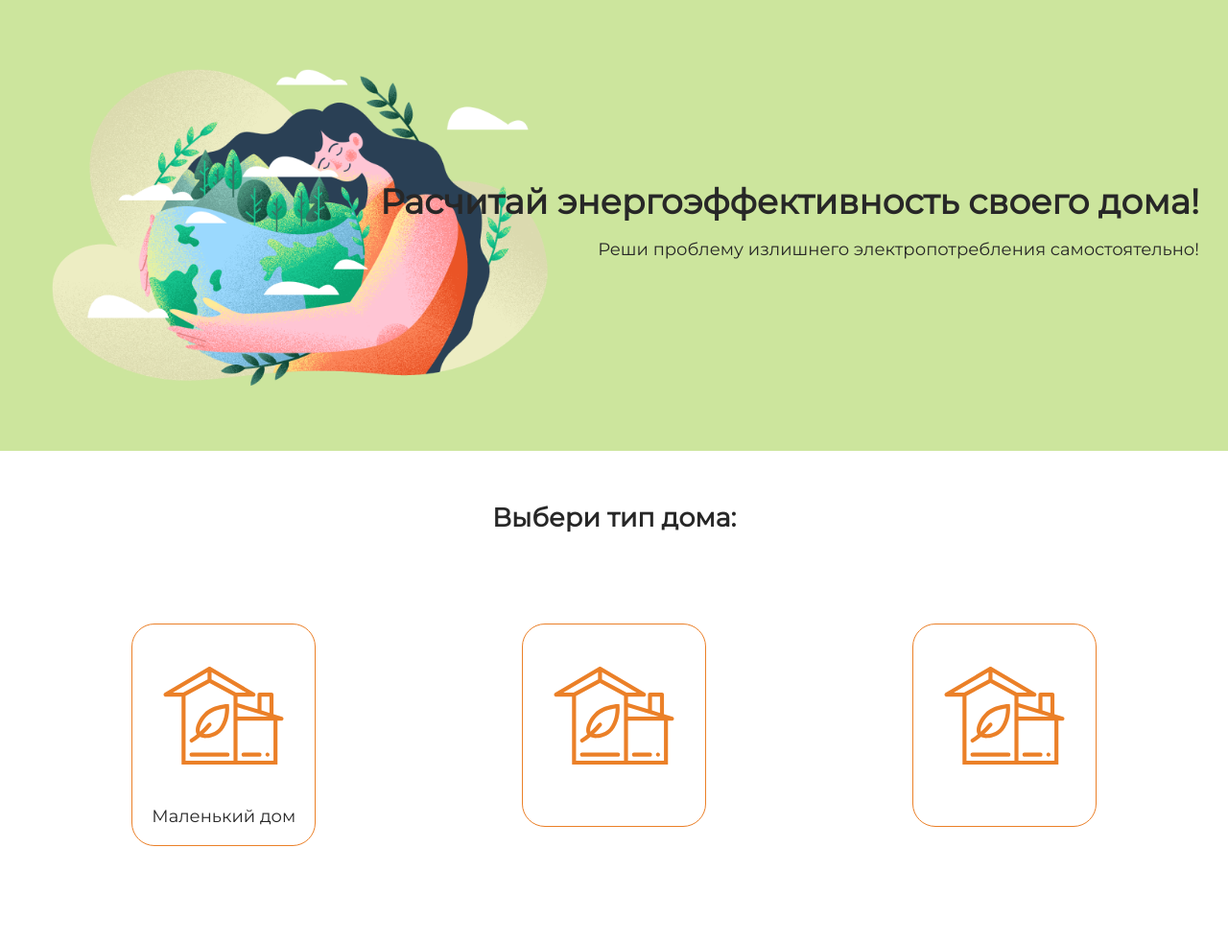
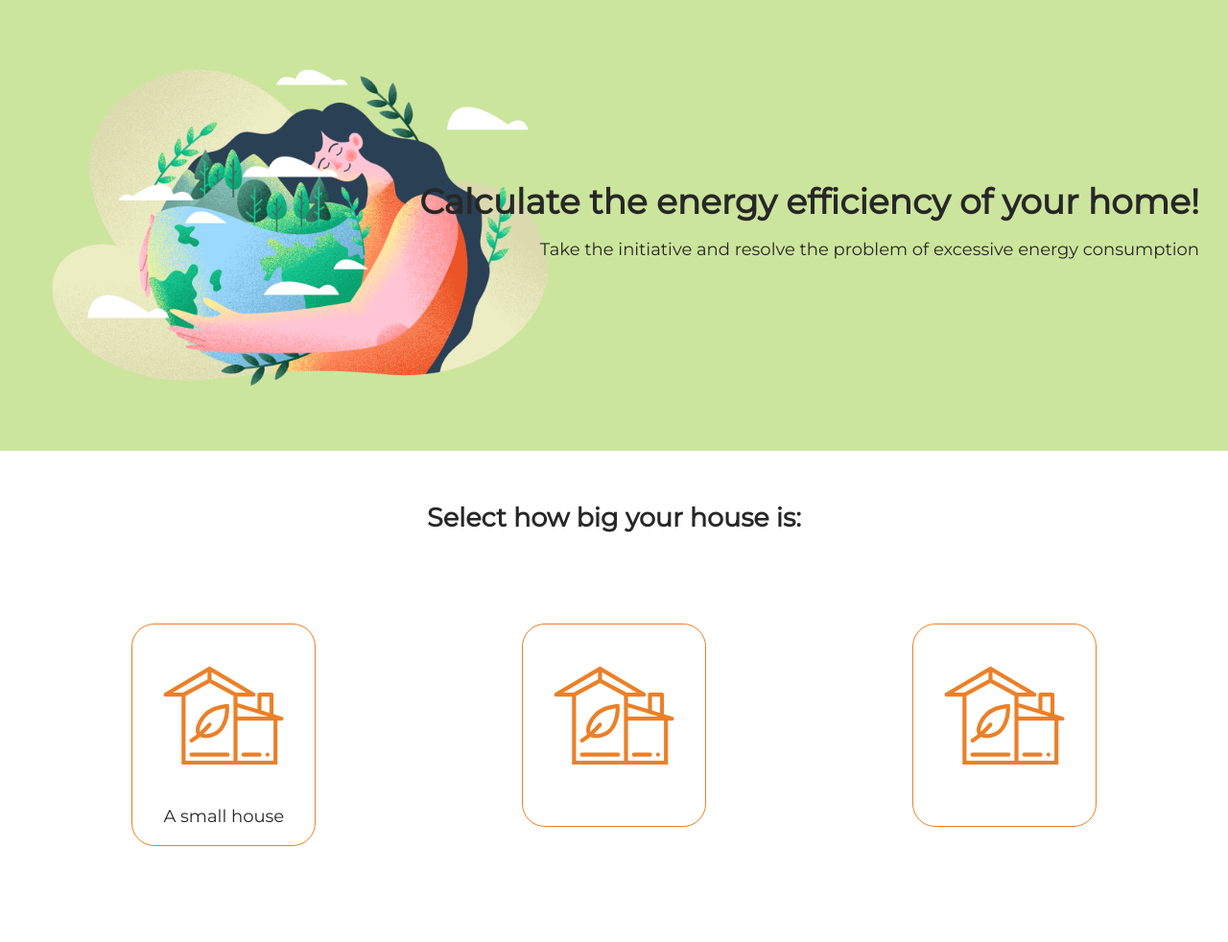
Before and after one commit to giulianotattico/calculator_itl, a Flask app: page / in a window 1280 px wide. Shown: the whole page at 96% size. Run offline with Flask 3, Linux system fonts and the light colour scheme.

Commit message:
Update index.html

```diff
--- a/templates/index.html
+++ b/templates/index.html
@@ -8,34 +8,34 @@
   >
   <meta http-equiv="X-UA-Compatible" content="ie=edge">
   <link rel="stylesheet" href="../static/css/style.css">
-  <title>Расчет энергоэффективности умного дома</title>
+  <title>Energy efficiency calculator for smart homes</title>
 </head>
 <body>
   <header class="header">
     <div class="header__text">
-      <h1>Расчитай энергоэффективность своего дома!</h1>
-      <p>Реши проблему излишнего электропотребления самостоятельно!</p>
+      <h1>Calculate the energy efficiency of your home!</h1>
+      <p>Take the initiative and resolve the problem of excessive energy consumption</p>
     </div>
   </header>
   <main>
     {% block content %}
-    <h2 class="main__title">Выбери тип дома:</h2>
+    <h2 class="main__title">Select how big your house is:</h2>
     <ul class="list">
       <li class="list__item">
         <a href="/1">
         <img class="item__img" src="../static/img/home.svg" alt="home">
-        <span>Маленький дом</span></a>
+        <span>A small house</span></a>
       </li>
-      <!-- Задание №1 -->
+      <!-- Assignment #1 -->
       <li class="list__item">
         <a href="/2">
         <img class="item__img" src="../static/img/home.svg" alt="home">
-        <span><!--Укажи средней дом--></span></a>
+        <span><!--Add text for a medium-sized house option--></span></a>
       </li>
       <li class="list__item">
         <a href="/3">
         <img class="item__img" src="../static/img/home.svg" alt="home">
-        <span><!--Укажи большой дом--></span></a>
+        <span><!--Add text for a large house option--></span></a>
       <!--  -->
       </li>
     </ul>
```
